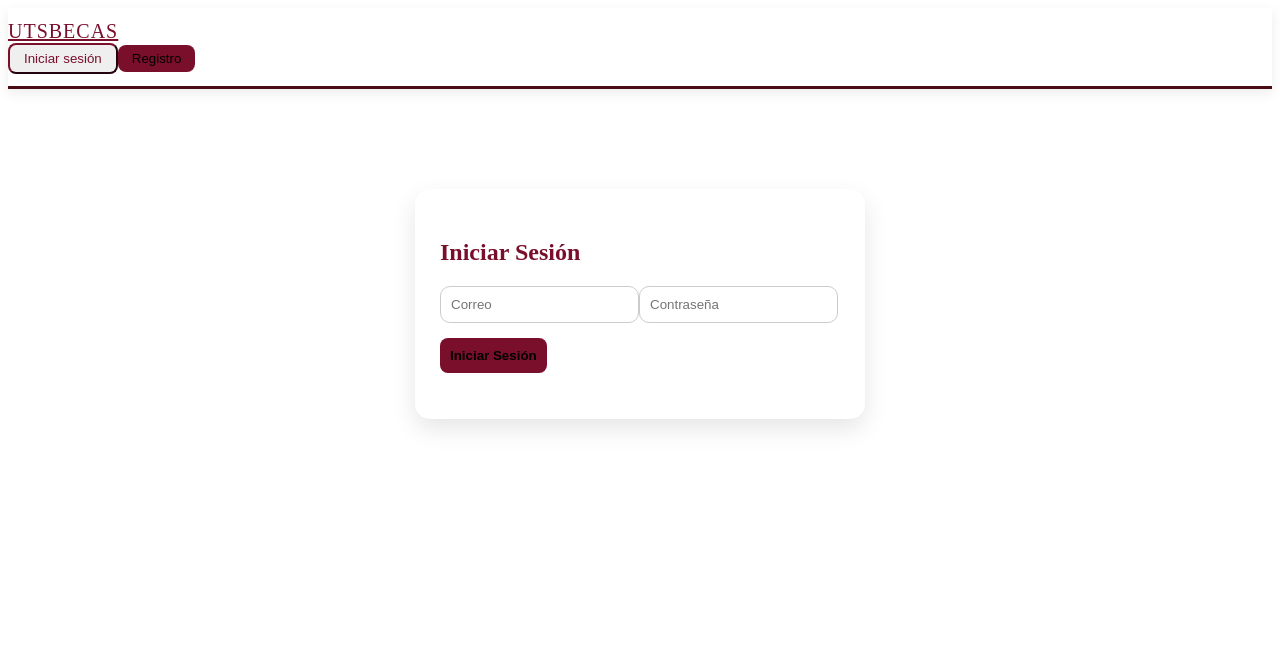
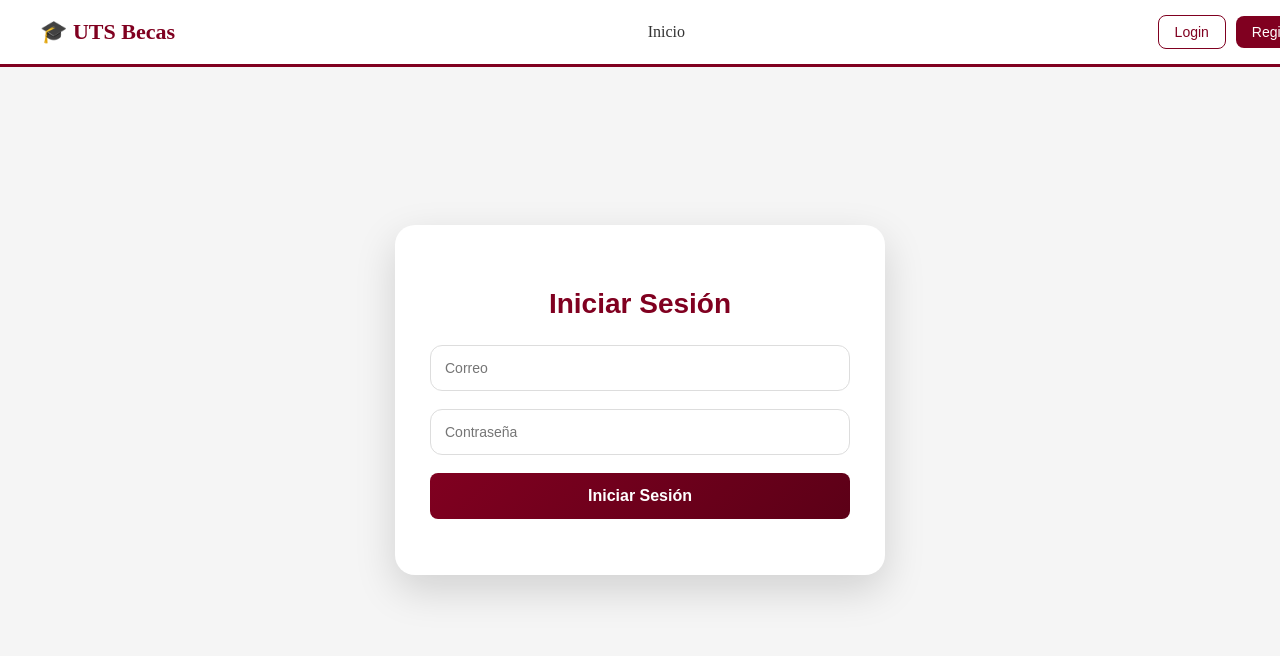
Before and after one commit to yami-os/BecasProjectFinal, an Angular app: page /login in a window 1280 px wide. Shown: the top 656 px of the page. Built offline with nearby package versions, Linux system fonts and the light colour scheme.

Commit message:
Login y registro listo

```diff
--- a/src/app/components/navbar/navbar.css
+++ b/src/app/components/navbar/navbar.css
@@ -1,104 +1,104 @@
+/* Navbar */
 .navbar {
-  background-color: #ffffff !important;
-  padding: 12px 0;
-  transition: all 0.3s ease;
+  display: flex;
+  justify-content: space-between;
+  align-items: center;
+  padding: 15px 40px;
+  background: white;
+  border-bottom: 3px solid #800020; /* guinda */
+  position: fixed;
+  width: 100%;
+  top: 0;
+  z-index: 1000;
 }
 
-.navbar.shadow-sm {
-  box-shadow: 0 4px 12px rgba(0, 0, 0, 0.08) !important;
+/* Logo */
+.logo {
+  font-size: 22px;
+  font-weight: bold;
+  color: #800020;
 }
 
-.navbar-brand {
-  font-size: 20px;
-  color: #7a0f2c !important;
-  letter-spacing: 1px;
+/* Links */
+.nav-links {
+  display: flex;
+  gap: 25px;
+}
+
+.nav-links a {
+  text-decoration: none;
+  color: #333;
+  font-weight: 500;
+  position: relative;
+}
+
+/* efecto hover */
+.nav-links a::after {
+  content: '';
+  position: absolute;
+  width: 0%;
+  height: 2px;
+  background: #800020;
+  left: 0;
+  bottom: -5px;
   transition: 0.3s;
 }
 
-.navbar-brand:hover {
-  color: #5c0b21 !important;
-  transform: scale(1.05);
+.nav-links a:hover::after {
+  width: 100%;
 }
 
-.nav-link {
-  color: #333 !important;
-  font-weight: 500;
-  margin: 0 10px;
-  position: relative;
-  transition: all 0.3s ease;
+/* Acciones */
+.nav-actions {
+  display: flex;
+  align-items: center;
+  gap: 10px;
 }
 
-.nav-link::after {
-  content: "";
-  position: absolute;
-  width: 0%;
-  height: 2px;
-  background-color: #7a0f2c;
-  left: 0;
-  bottom: 0;
+/* Botones */
+.btn {
+  padding: 8px 16px;
+  border-radius: 20px;
+  border: none;
+  cursor: pointer;
+  font-size: 14px;
   transition: 0.3s;
 }
 
-.nav-link:hover {
-  color: #7a0f2c !important;
+/* Login */
+.btn.login {
+  background: transparent;
+  border: 1px solid #800020;
+  color: #800020;
 }
 
-.nav-link:hover::after {
-  width: 100%;
+.btn.login:hover {
+  background: #800020;
+  color: white;
 }
 
-.btn {
-  border-radius: 10px;
-  padding: 6px 14px;
-  font-weight: 500;
-  transition: all 0.3s ease;
+/* Registro */
+.btn.register {
+  background: #800020;
+  color: white;
 }
 
-.btn-outline-dark {
-  border-color: #7a0f2c;
-  color: #7a0f2c;
+.btn.register:hover {
+  background: #5c0017;
 }
 
-.btn-outline-dark:hover {
-  background-color: #7a0f2c;
-  color: #fff;
+/* Logout */
+.btn.logout {
+  background: #333;
+  color: white;
 }
 
-.btn-primary {
-  background-color: #7a0f2c;
-  border: none;
+.btn.logout:hover {
+  background: black;
 }
 
-.btn-primary:hover {
-  background-color: #5c0b21;
-  transform: scale(1.05);
+/* Usuario */
+.user-name {
+  font-weight: bold;
+  color: #800020;
 }
-
-.btn-danger {
-  background-color: #b02a37;
-  border: none;
-}
-
-.btn-danger:hover {
-  background-color: #8a1f29;
-  transform: scale(1.05);
-}
-
-span {
-  color: #444;
-}
-
-/* RESPONSIVE */
-@media (max-width: 768px) {
-  .navbar-nav {
-    text-align: center;
-  }
-
-  .nav-link {
-    margin: 5px 0;
-  }
-
-  .btn {
-    margin-top: 5px;
-  }
-}
--- a/src/app/components/navbar/navbar.html
+++ b/src/app/components/navbar/navbar.html
@@ -1,37 +1,48 @@
-<nav class="navbar navbar-expand-lg bg-white border-bottom shadow-sm">
-  <div class="container">
+<nav class="navbar">
 
-    <a class="navbar-brand fw-bold text-primary" routerLink="/portada">
-       UTSBECAS
+  <!-- Logo -->
+  <div class="logo">🎓 UTS Becas</div>
+
+  <!-- Links -->
+  <div class="nav-links">
+
+    <a routerLink="/portada">Inicio</a>
+
+    <a *ngIf="usuario" routerLink="/solicitar">
+      Solicitar beca
     </a>
-    <div class="collapse navbar-collapse justify-content-center">
-      <ul class="navbar-nav" *ngIf="usuario">
-        <li class="nav-item">
-          <a class="nav-link" routerLink="/portada">Inicio</a>
-        </li>
-        <li class="nav-item" *ngIf="usuario && usuario.rol === 'administrador'">
-          <a class="nav-link" routerLink="/admin">Admin</a>
-        </li>
-        <li class="nav-item" *ngIf="usuario && usuario.rol === 'estudiante'">
-          <a class="nav-link" routerLink="/solicitudes">Solicitudes</a>
-        </li>
-      </ul>
+
+    <a *ngIf="usuario" routerLink="/mis-solicitudes">
+      Mis solicitudes
+    </a>
+
   </div>
-    <div>
+
+  <!-- Acciones -->
+  <div class="nav-actions">
+
+    <!-- SIN sesión -->
     <ng-container *ngIf="!usuario">
-        <button class="btn btn-outline-dark me-2" routerLink="/login">
-          Iniciar sesión
+      <button routerLink="/login" class="btn login">
+        Login
       </button>
-        <button class="btn btn-primary" routerLink="/registro">
+
+      <button routerLink="/registro" class="btn register">
         Registro
       </button>
     </ng-container>
+
+    <!-- CON sesión -->
     <ng-container *ngIf="usuario">
-        <span class="me-2 fw-bold">{{ usuario.correo }}</span>
-        <button class="btn btn-danger" (click)="logout()">
+      <span class="user-name">
+        👤 {{ usuario.nombre || 'Usuario' }}
+      </span>
+
+      <button (click)="logout()" class="btn logout">
         Cerrar sesión
       </button>
     </ng-container>
+
   </div>
-  </div>
+
 </nav>
--- a/src/app/pages/login/login.css
+++ b/src/app/pages/login/login.css
@@ -1,60 +1,92 @@
-body {
-  background: linear-gradient(135deg, #f5f7fa, #e4e8f0);
+/* Fondo blanco */
+.login-container {
   height: 100vh;
-  margin: 0;
-  font-family: 'Segoe UI', Tahoma, Geneva, Verdana, sans-serif;
+  display: flex;
+  justify-content: center;
+  align-items: center;
+  background: #f5f5f5;
+  font-family: 'Poppins', sans-serif;
 }
 
-.container {
+/* Tarjeta */
+.login-card {
   background: #ffffff;
-  padding: 30px 25px;
-  border-radius: 15px;
-  box-shadow: 0 10px 25px rgba(0, 0, 0, 0.1);
-  margin: auto;
+  padding: 40px 35px;
+  border-radius: 20px;
+  width: 100%;
+  max-width: 420px;
+  box-shadow: 0 15px 40px rgba(0, 0, 0, 0.15);
+  text-align: center;
+  animation: fadeIn 0.7s ease;
 }
 
-h2 {
-  color: #7a0f2c;
-  font-weight: bold;
+/* Título */
+.login-card h2 {
+  font-size: 28px;
+  margin-bottom: 25px;
+  color: #800020;
+  font-weight: 600;
 }
 
+/* Inputs */
 .form-control {
-  border-radius: 10px;
-  padding: 10px;
-  border: 1px solid #ccc;
+  width: 100%;
+  margin-bottom: 18px;
+  padding: 14px;
+  border-radius: 12px;
+  border: 1px solid #ddd;
+  font-size: 14px;
   transition: all 0.3s ease;
 }
 
+/* Focus */
 .form-control:focus {
-  border-color: #7a0f2c;
-  box-shadow: 0 0 5px rgba(122, 15, 44, 0.3);
+  border-color: #800020;
+  box-shadow: 0 0 10px rgba(128, 0, 32, 0.3);
+  outline: none;
 }
 
-.btn-primary {
-  background-color: #7a0f2c;
+/* Botón */
+.btn-login {
+  width: 100%;
+  padding: 14px;
   border: none;
-  border-radius: 10px;
-  padding: 10px;
-  font-weight: bold;
+  border-radius: 12px;
+  background: linear-gradient(135deg, #800020, #5c0017);
+  color: #fff;
+  font-size: 16px;
+  font-weight: 600;
+  cursor: pointer;
   transition: all 0.3s ease;
 }
 
-.btn-primary:hover {
-  background-color: #5c0b21;
-  transform: scale(1.03);
+/* Hover */
+.btn-login:hover {
+  transform: translateY(-2px) scale(1.03);
+  box-shadow: 0 10px 20px rgba(128, 0, 32, 0.4);
 }
 
-
-.mb-3 {
-  margin-bottom: 15px;
+/* Animación */
+@keyframes fadeIn {
+  from {
+    opacity: 0;
+    transform: translateY(30px);
+  }
+  to {
+    opacity: 1;
+    transform: translateY(0);
+  }
 }
 
-.mb-4 {
-  margin-bottom: 20px;
+/* Error */
+.error {
+  color: #d32f2f;
+  font-size: 14px;
+  margin-bottom: 10px;
 }
 
-body, html {
-  display: flex;
-  justify-content: center;
-  align-items: center;
+/* Botón deshabilitado */
+.btn-login:disabled {
+  opacity: 0.6;
+  cursor: not-allowed;
 }
--- a/src/app/pages/login/login.html
+++ b/src/app/pages/login/login.html
@@ -1,6 +1,7 @@
-<div class="container" style="max-width: 400px; margin-top: 100px;">
+<div class="login-container">
 
-  <h2 class="text-center mb-4">Iniciar Sesión</h2>
+  <div class="login-card">
+    <h2>Iniciar Sesión</h2>
 
     <form (ngSubmit)="login()">
 
@@ -9,7 +10,7 @@
         [(ngModel)]="loginData.correo"
         name="correo"
         placeholder="Correo"
-      class="form-control mb-3"
+        class="form-control"
         required
       >
 
@@ -18,14 +19,20 @@
         [(ngModel)]="loginData.contra"
         name="contra"
         placeholder="Contraseña"
-      class="form-control mb-3"
+        class="form-control"
         required
       >
 
-    <button type="submit" class="btn btn-primary w-100">
-      Iniciar Sesión
+
+      <p class="error" *ngIf="errorMsg">
+        {{ errorMsg }}
+      </p>
+
+      <button type="submit" class="btn-login" [disabled]="loading">
+        {{ loading ? 'Ingresando...' : 'Iniciar Sesión' }}
       </button>
 
     </form>
+  </div>
 
 </div>
--- a/src/app/pages/registro/registro.css
+++ b/src/app/pages/registro/registro.css
@@ -1,56 +1,76 @@
+
 .registro-container {
   height: 100vh;
   display: flex;
   justify-content: center;
   align-items: center;
-  background: linear-gradient(135deg, #63112b, #8c1d40);
+  background: linear-gradient(135deg, #ffffff, #ffffff);
+  font-family: 'Poppins', sans-serif;
 }
 
 .registro-card {
-  background: white;
-  padding: 40px;
-  border-radius: 15px;
+  background: #ffffff;
+  padding: 40px 35px;
+  border-radius: 20px;
   width: 100%;
-  max-width: 400px;
-  box-shadow: 0px 10px 30px rgba(0,0,0,0.2);
+  max-width: 420px;
+  box-shadow: 0 15px 40px rgba(128, 0, 32, 0.25);
   text-align: center;
+  animation: fadeIn 0.7s ease;
 }
 
+
 .registro-card h2 {
-  color: #63112b;
-  margin-bottom: 20px;
-  font-weight: bold;
+  font-size: 28px;
+  margin-bottom: 25px;
+  color: #800020;
+  font-weight: 600;
 }
 
 .form-control {
-  margin-bottom: 15px;
-  border-radius: 10px;
+  width: 100%;
+  margin-bottom: 18px;
+  padding: 14px;
+  border-radius: 12px;
   border: 1px solid #ddd;
-  padding: 10px;
-  transition: 0.3s;
+  font-size: 14px;
+  transition: all 0.3s ease;
 }
 
+
 .form-control:focus {
-  border-color: #63112b;
-  box-shadow: 0 0 5px rgba(99, 17, 43, 0.3);
+  border-color: #800020;
+  box-shadow: 0 0 10px rgba(128, 0, 32, 0.3);
+  outline: none;
 }
+
 
 .btn-registro {
   width: 100%;
-  background-color: #63112b;
-  color: white;
+  padding: 14px;
   border: none;
-  border-radius: 25px;
-  padding: 10px;
-  font-weight: bold;
-  transition: 0.3s;
+  border-radius: 12px;
+  background: linear-gradient(135deg, #800020, #5c0017);
+  color: #fff;
+  font-size: 16px;
+  font-weight: 600;
+  cursor: pointer;
+  transition: all 0.3s ease;
 }
 
 .btn-registro:hover {
-  background-color: #4b0d20;
+  transform: translateY(-2px) scale(1.03);
+  box-shadow: 0 10px 20px rgba(128, 0, 32, 0.4);
 }
 
-.registro-card:hover {
-  transform: translateY(-5px);
-  transition: 0.3s;
+
+@keyframes fadeIn {
+  from {
+    opacity: 0;
+    transform: translateY(30px);
+  }
+  to {
+    opacity: 1;
+    transform: translateY(0);
+  }
 }
--- a/src/app/pages/registro/registro.ts
+++ b/src/app/pages/registro/registro.ts
@@ -7,8 +7,10 @@ import { AutenticacionService } from '../../services/autenticacion.service';
   selector: 'app-registro',
   standalone: true,
   imports: [CommonModule, FormsModule],
-  templateUrl: './registro.html'
+  templateUrl: './registro.html',
+  styleUrls: ['./registro.css']
 })
+
 export class RegistroComponent {
 
   registro = {
--- a/src/index.html
+++ b/src/index.html
@@ -1,3 +1,7 @@
 <body>
   <app-root></app-root>
 </body>
+
+<div class="main-content">
+  <router-outlet></router-outlet>
+</div>
--- a/src/styles.css
+++ b/src/styles.css
@@ -9,3 +9,11 @@
 button {
   border-radius: 8px !important;
 }
+
+body {
+  margin: 0;
+}
+
+.main-content {
+  margin-top: 80px;
+}
```
Also changed, not shown: src/app/pages/login/login.ts (+18 -9 lines), 1 other file (tests, documents, lock files or other folders). Lines whose indentation alone changed are shown as unchanged.
